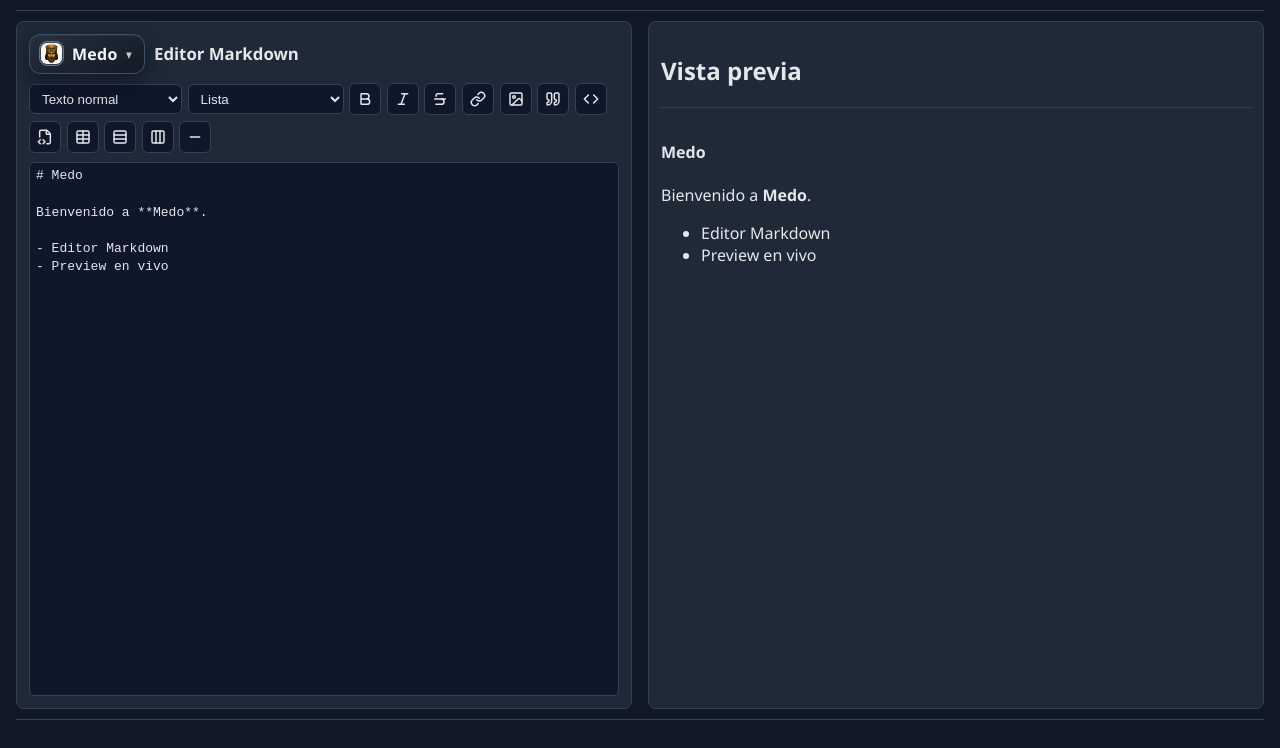
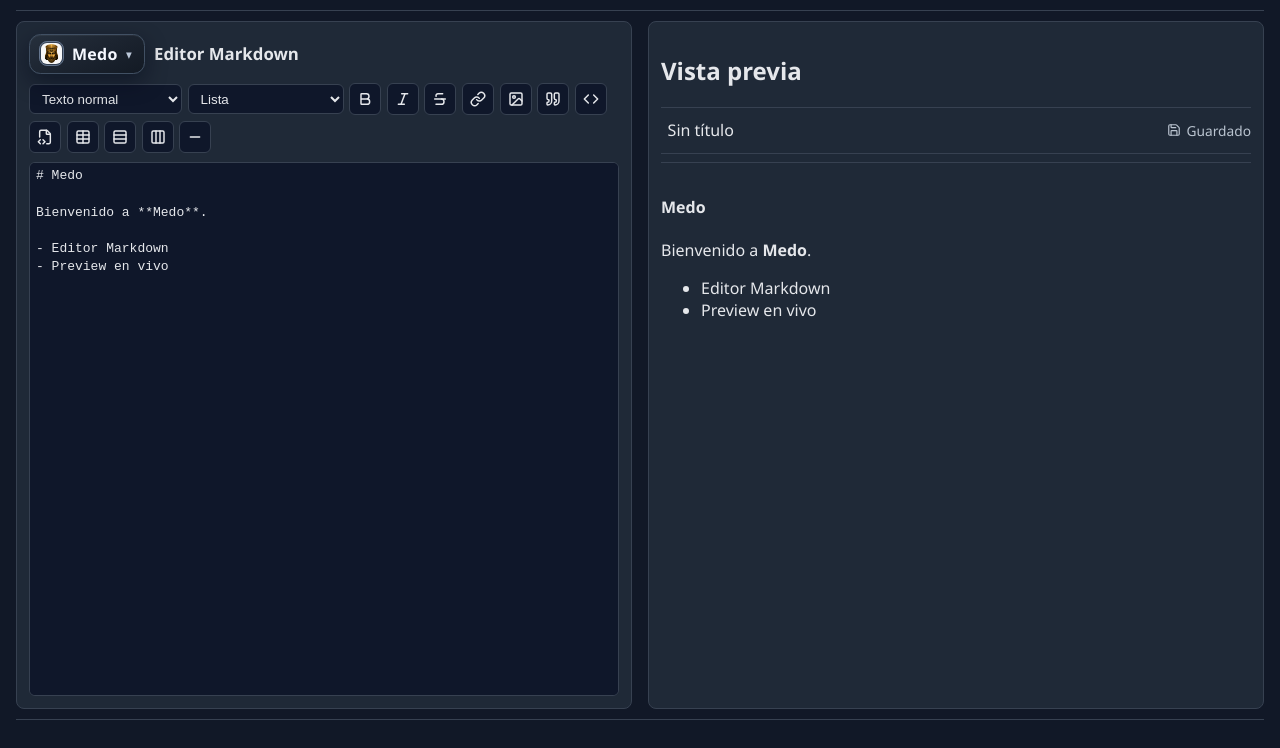
Before and after one commit to GeorgeValle/Medo, a React (Vite) app: page / in a window 1280 px wide. Shown: the top 748 px of the page. Built offline with nearby package versions, Linux system fonts and the light colour scheme.

Commit message:
feat: bump v0.4.0 with document status and safe-save UX

```diff
--- a/package.json
+++ b/package.json
@@ -1,7 +1,7 @@
 {
   "name": "medo",
   "private": true,
-  "version": "0.3.0",
+  "version": "0.4.0",
   "type": "module",
   "scripts": {
     "dev": "vite",
--- a/src-tauri/tauri.conf.json
+++ b/src-tauri/tauri.conf.json
@@ -1,7 +1,7 @@
 {
   "$schema": "https://schema.tauri.app/config/2",
   "productName": "Medo",
-  "version": "0.3.0",
+  "version": "0.4.0",
   "identifier": "app.medo.desktop",
   "build": {
     "frontendDist": "../dist",
--- a/src/App.tsx
+++ b/src/App.tsx
@@ -1,4 +1,4 @@
-import { useMemo, useState } from 'react';
+import { useEffect, useMemo, useState } from 'react';
 import { platform } from '@tauri-apps/plugin-os';
 import { openUrl } from '@tauri-apps/plugin-opener';
 import packageMetadata from '../package.json';
@@ -7,7 +7,7 @@ import { Toolbar } from './components/toolbar/Toolbar';
 import { EditorPanel } from './components/editor/EditorPanel';
 import { PreviewPanel } from './components/preview/PreviewPanel';
 import { renderMarkdown } from './lib/markdown/renderMarkdown';
-import { createNewDocument, updateDocumentContent } from './lib/documents/documentState';
+import { UNTITLED_NAME, createNewDocument, hydrateOpenedDocument, updateDocumentContent, updateDocumentDisplayName } from './lib/documents/documentState';
 import { openDocument, saveDocument, saveDocumentAs } from './lib/documents/fileSystem';
 import logo from './assets/brand/medo-logo.png';
 import { changelogEntries } from './data/changelog';
@@ -18,6 +18,8 @@ const initialContent = `# Medo\n\nBienvenido a **Medo**.\n\n- Editor Markdown\n-
 const appVersion = packageMetadata.version;
 const githubRepoUrl = 'https://github.com/GeorgeValle/Medo';
 const aboutEmail = 'georgevalle@outlook.com.ar';
+const draftStorageKey = 'medo.localDraft.v1';
+type PendingAction = null | 'new' | 'open' | 'close';
 
 export function App() {
   const [document, setDocument] = useState(() => createNewDocument(initialContent));
@@ -30,53 +32,82 @@ export function App() {
   const [issueSteps, setIssueSteps] = useState('');
   const [issueExpected, setIssueExpected] = useState('');
   const [issueObtained, setIssueObtained] = useState('');
+  const [pendingAction, setPendingAction] = useState<PendingAction>(null);
 
   const html = useMemo(() => renderMarkdown(document.content), [document.content]);
 
-  const onNew = () => {
-    setDocument(createNewDocument(''));
-    setError(null);
+  const clearDraft = () => localStorage.removeItem(draftStorageKey);
+
+  useEffect(() => {
+    const rawDraft = localStorage.getItem(draftStorageKey);
+    if (!rawDraft) return;
+    try {
+      const draft = JSON.parse(rawDraft) as { content?: string; displayName?: string };
+      if (!draft.content) return;
+      if (window.confirm('Se encontró un borrador local sin guardar. ¿Querés recuperarlo?')) {
+        setDocument({ content: draft.content, path: undefined, displayName: draft.displayName || UNTITLED_NAME, hasUnsavedChanges: true, lastSavedContent: '' });
+      } else {
+        clearDraft();
+      }
+    } catch { clearDraft(); }
+  }, []);
+
+  useEffect(() => {
+    if (!document.hasUnsavedChanges) return;
+    const id = window.setTimeout(() => localStorage.setItem(draftStorageKey, JSON.stringify({ content: document.content, displayName: document.displayName })), 1000);
+    return () => window.clearTimeout(id);
+  }, [document.content, document.displayName, document.hasUnsavedChanges]);
+
+  const proceedAction = async (action: Exclude<PendingAction, null>) => {
+    if (action === 'new') { setDocument(createNewDocument('', UNTITLED_NAME)); clearDraft(); }
+    if (action === 'open') { const file = await openDocument(); if (!file) return; setDocument(hydrateOpenedDocument(file.path, file.content)); clearDraft(); }
   };
 
+  const requestAction = async (action: Exclude<PendingAction, null>) => {
+    if (document.hasUnsavedChanges) { setPendingAction(action); return; }
+    await proceedAction(action);
+  };
+
+  const onNew = () => { void requestAction('new'); setError(null); };
+
   const onOpen = async () => {
-    try {
-      const file = await openDocument();
-      if (!file) return;
-      setDocument({ content: file.content, path: file.path, hasUnsavedChanges: false });
-      setError(null);
-    } catch (err) {
+    try { await requestAction('open'); setError(null); } catch (err) {
       const errorMessage = err instanceof Error ? err.message : 'Error al abrir archivo.';
-      console.error('Fallo en Abrir:', err);
       setError(errorMessage);
     }
   };
 
   const onSave = async () => {
-    try {
-      const saved = await saveDocument(document);
-      setDocument(saved);
-      setError(null);
-    } catch (err) {
+    try { const saved = await saveDocument(document); setDocument(saved); clearDraft(); setError(null); } catch (err) {
       const errorMessage = err instanceof Error ? err.message : 'Error al guardar archivo.';
-      console.error('Fallo en Guardar:', err);
       setError(errorMessage);
     }
   };
 
   const onSaveAs = async () => {
-    try {
-      const saved = await saveDocumentAs(document);
-      if (saved) {
-        setDocument(saved);
-      }
-      setError(null);
-    } catch (err) {
+    try { const saved = await saveDocumentAs(document); if (saved) { setDocument(saved); clearDraft(); } setError(null); } catch (err) {
       const errorMessage = err instanceof Error ? err.message : 'Error al guardar como.';
-      console.error('Fallo en Guardar como:', err);
       setError(errorMessage);
     }
   };
 
+  const resolvePendingAction = async (decision: 'save' | 'discard' | 'cancel') => {
+    const action = pendingAction;
+    setPendingAction(null);
+    if (!action || decision === 'cancel') return;
+    if (decision === 'save') {
+      try {
+        const saved = await saveDocument(document);
+        setDocument(saved);
+        clearDraft();
+      } catch (err) {
+        setError(err instanceof Error ? err.message : 'Error al guardar archivo.');
+        return;
+      }
+    }
+    if (decision === 'discard') clearDraft();
+    await proceedAction(action);
+  };
   const closeAbout = () => {
     setIsAboutOpen(false);
     setActiveAboutTab('acerca');
@@ -142,6 +173,18 @@ export function App() {
     <main className={styles.app}>
       <div className={styles.topDivider} aria-hidden="true" />
       {error && <p className={styles.error}>{error}</p>}
+      {pendingAction && (
+        <div className={styles.modalBackdrop} role='presentation'>
+          <section className={styles.modal} role='dialog' aria-modal='true' aria-label='Cambios sin guardar'>
+            <h2>Tenés cambios sin guardar. ¿Querés guardarlos antes de continuar?</h2>
+            <div className={styles.reportActions}>
+              <button type='button' onClick={() => void resolvePendingAction('save')}>Guardar</button>
+              <button type='button' onClick={() => void resolvePendingAction('discard')}>Descartar</button>
+              <button type='button' onClick={() => void resolvePendingAction('cancel')}>Cancelar</button>
+            </div>
+          </section>
+        </div>
+      )}
       {isAboutOpen && (
         <div className={styles.modalBackdrop} role="presentation" onClick={closeAbout}>
           <section className={styles.modal} role="dialog" aria-modal="true" aria-label="Acerca de Medo" onClick={(event) => event.stopPropagation()}>
@@ -236,7 +279,7 @@ export function App() {
           onEditorScroll={setEditorScrollProgress}
           headerMenu={<Toolbar onNew={onNew} onOpen={onOpen} onSave={onSave} onSaveAs={onSaveAs} onAbout={() => setIsAboutOpen(true)} />}
         />
-        <PreviewPanel html={html} syncedScrollProgress={editorScrollProgress} />
+        <PreviewPanel html={html} syncedScrollProgress={editorScrollProgress} displayName={document.displayName} hasUnsavedChanges={document.hasUnsavedChanges} onDisplayNameChange={(name) => setDocument((prev) => updateDocumentDisplayName(prev, name))} />
       </section>
       <div className={styles.bottomDivider} aria-hidden="true" />
     </main>
--- a/src/components/preview/PreviewPanel.module.css
+++ b/src/components/preview/PreviewPanel.module.css
@@ -12,6 +12,51 @@
   overflow: hidden;
   box-sizing: border-box;
 }
+
+.documentStatus {
+  display: flex;
+  align-items: center;
+  justify-content: space-between;
+  gap: 0.5rem;
+  border-top: 1px solid var(--color-border);
+  border-bottom: 1px solid var(--color-border);
+  padding: 0.45rem 0;
+  margin-bottom: 0.5rem;
+}
+
+.fileNameLabel {
+  background: transparent;
+  color: var(--color-text);
+  border: 1px solid transparent;
+  border-radius: 6px;
+  min-width: 220px;
+  max-width: min(360px, 60vw);
+  text-align: left;
+  overflow: hidden;
+  text-overflow: ellipsis;
+  white-space: nowrap;
+  padding: 0.2rem 0.35rem;
+}
+
+.fileNameInput {
+  min-width: 220px;
+  max-width: min(360px, 60vw);
+  background: #0b1220;
+  color: var(--color-text);
+  border: 1px solid var(--color-border);
+  border-radius: 6px;
+  padding: 0.2rem 0.35rem;
+}
+
+.saveStatus {
+  display: inline-flex;
+  align-items: center;
+  gap: 0.35rem;
+  font-size: 0.86rem;
+  color: #cbd5e1;
+  opacity: 0.9;
+}
+
 .preview {
   min-height: 340px;
   height: 100%;
--- a/src/components/preview/PreviewPanel.tsx
+++ b/src/components/preview/PreviewPanel.tsx
@@ -1,4 +1,5 @@
-import { useEffect, useRef } from 'react';
+import { Save, SaveOff } from 'lucide-react';
+import { useEffect, useRef, useState, type KeyboardEvent as ReactKeyboardEvent } from 'react';
 import styles from './PreviewPanel.module.css';
 
 type CopyStatus = 'idle' | 'copied' | 'error';
@@ -21,10 +22,20 @@ function setCopyButtonStatus(button: HTMLButtonElement, status: CopyStatus) {
   }
 }
 
-export function PreviewPanel({ html, syncedScrollProgress }: { html: string; syncedScrollProgress: number }) {
+export function PreviewPanel({
+  html,
+  syncedScrollProgress,
+  displayName,
+  hasUnsavedChanges,
+  onDisplayNameChange
+}: { html: string; syncedScrollProgress: number; displayName: string; hasUnsavedChanges: boolean; onDisplayNameChange: (name: string) => void }) {
   const previewRef = useRef<HTMLElement | null>(null);
   const isSyncingRef = useRef(false);
   const resetTimersRef = useRef(new WeakMap<HTMLButtonElement, number>());
+  const [isEditingName, setIsEditingName] = useState(false);
+  const [draftName, setDraftName] = useState(displayName);
+
+  useEffect(() => setDraftName(displayName), [displayName]);
 
   useEffect(() => {
     const preview = previewRef.current;
@@ -45,31 +56,18 @@ export function PreviewPanel({ html, syncedScrollProgress }: { html: string; syn
       const target = event.target as HTMLElement | null;
       const button = target?.closest('button.codeCopyButton') as HTMLButtonElement | null;
       if (!button) return;
-
       const rawCode = button.dataset.code;
       if (!rawCode) return;
-
       const currentTimer = resetTimersRef.current.get(button);
-      if (currentTimer) {
-        window.clearTimeout(currentTimer);
-      }
-
-      const decoded = rawCode
-        .replace(/&quot;/g, '"')
-        .replace(/&lt;/g, '<')
-        .replace(/&gt;/g, '>')
-        .replace(/&amp;/g, '&');
-
+      if (currentTimer) window.clearTimeout(currentTimer);
+      const decoded = rawCode.replace(/&quot;/g, '"').replace(/&lt;/g, '<').replace(/&gt;/g, '>').replace(/&amp;/g, '&');
       try {
-        if (!navigator?.clipboard?.writeText) {
-          throw new Error('Clipboard API no disponible');
-        }
+        if (!navigator?.clipboard?.writeText) throw new Error('Clipboard API no disponible');
         await navigator.clipboard.writeText(decoded);
         setCopyButtonStatus(button, 'copied');
       } catch {
         setCopyButtonStatus(button, 'error');
       }
-
       const resetTimer = window.setTimeout(() => {
         setCopyButtonStatus(button, 'idle');
         resetTimersRef.current.delete(button);
@@ -81,20 +79,49 @@ export function PreviewPanel({ html, syncedScrollProgress }: { html: string; syn
     return () => preview.removeEventListener('click', onClick);
   }, [html]);
 
+  const commitName = () => {
+    onDisplayNameChange(draftName);
+    setIsEditingName(false);
+  };
+
+  const onNameKeyDown = (event: ReactKeyboardEvent<HTMLElement>) => {
+    if (event.key === 'Enter') {
+      event.preventDefault();
+      setIsEditingName(true);
+    }
+  };
+
   return (
     <section className={styles.panel}>
       <h2>Vista previa</h2>
-      <article
-        ref={previewRef}
-        className={styles.preview}
-        onScroll={() => {
-          if (!isSyncingRef.current) {
-            // Manual scrolling stays enabled; this guard only avoids local sync jitter.
-            isSyncingRef.current = false;
-          }
-        }}
-        dangerouslySetInnerHTML={{ __html: html }}
-      />
+      <div className={styles.documentStatus}>
+        {isEditingName ? (
+          <input
+            className={styles.fileNameInput}
+            value={draftName}
+            onChange={(event) => setDraftName(event.target.value)}
+            onBlur={commitName}
+            onKeyDown={(event) => {
+              if (event.key === 'Enter') commitName();
+              if (event.key === 'Escape') {
+                setDraftName(displayName);
+                setIsEditingName(false);
+              }
+            }}
+            autoFocus
+            aria-label='Editar nombre del documento'
+          />
+        ) : (
+          <button type='button' className={styles.fileNameLabel} title={displayName} onClick={() => setIsEditingName(true)} onKeyDown={onNameKeyDown}>
+            {displayName}
+          </button>
+        )}
+        <div className={styles.saveStatus} aria-label={hasUnsavedChanges ? 'Sin guardar' : 'Guardado'}>
+          {hasUnsavedChanges ? <SaveOff size={14} /> : <Save size={14} />}
+          <span>{hasUnsavedChanges ? 'Sin guardar' : 'Guardado'}</span>
+        </div>
+      </div>
+      <article ref={previewRef} className={styles.preview} dangerouslySetInnerHTML={{ __html: html }} />
     </section>
   );
 }
--- a/src/lib/documents/documentState.ts
+++ b/src/lib/documents/documentState.ts
@@ -1,13 +1,37 @@
 export type DocumentState = {
   content: string;
   path?: string;
+  displayName: string;
   hasUnsavedChanges: boolean;
+  lastSavedContent: string;
 };
 
-export function createNewDocument(content = ''): DocumentState {
-  return { content, path: undefined, hasUnsavedChanges: false };
+export const UNTITLED_NAME = 'Sin título';
+
+export function getFileNameFromPath(path: string): string {
+  const segments = path.split(/[/\\]/);
+  return segments[segments.length - 1] || UNTITLED_NAME;
+}
+
+export function createNewDocument(content = '', displayName = UNTITLED_NAME): DocumentState {
+  return { content, path: undefined, displayName, hasUnsavedChanges: false, lastSavedContent: content };
 }
 
 export function updateDocumentContent(state: DocumentState, content: string): DocumentState {
-  return { ...state, content, hasUnsavedChanges: true };
+  return { ...state, content, hasUnsavedChanges: content !== state.lastSavedContent };
 }
+
+export function updateDocumentDisplayName(state: DocumentState, displayName: string): DocumentState {
+  const normalized = displayName.trim() || UNTITLED_NAME;
+  return { ...state, displayName: normalized, hasUnsavedChanges: true };
+}
+
+export function hydrateOpenedDocument(path: string, content: string): DocumentState {
+  return {
+    content,
+    path,
+    displayName: getFileNameFromPath(path),
+    hasUnsavedChanges: false,
+    lastSavedContent: content
+  };
+}
```
Also changed, not shown: src/data/changelog.ts (+11 -0 lines), src/lib/documents/fileSystem.ts (+16 -3 lines), 3 other files (tests, documents, lock files or other folders).
